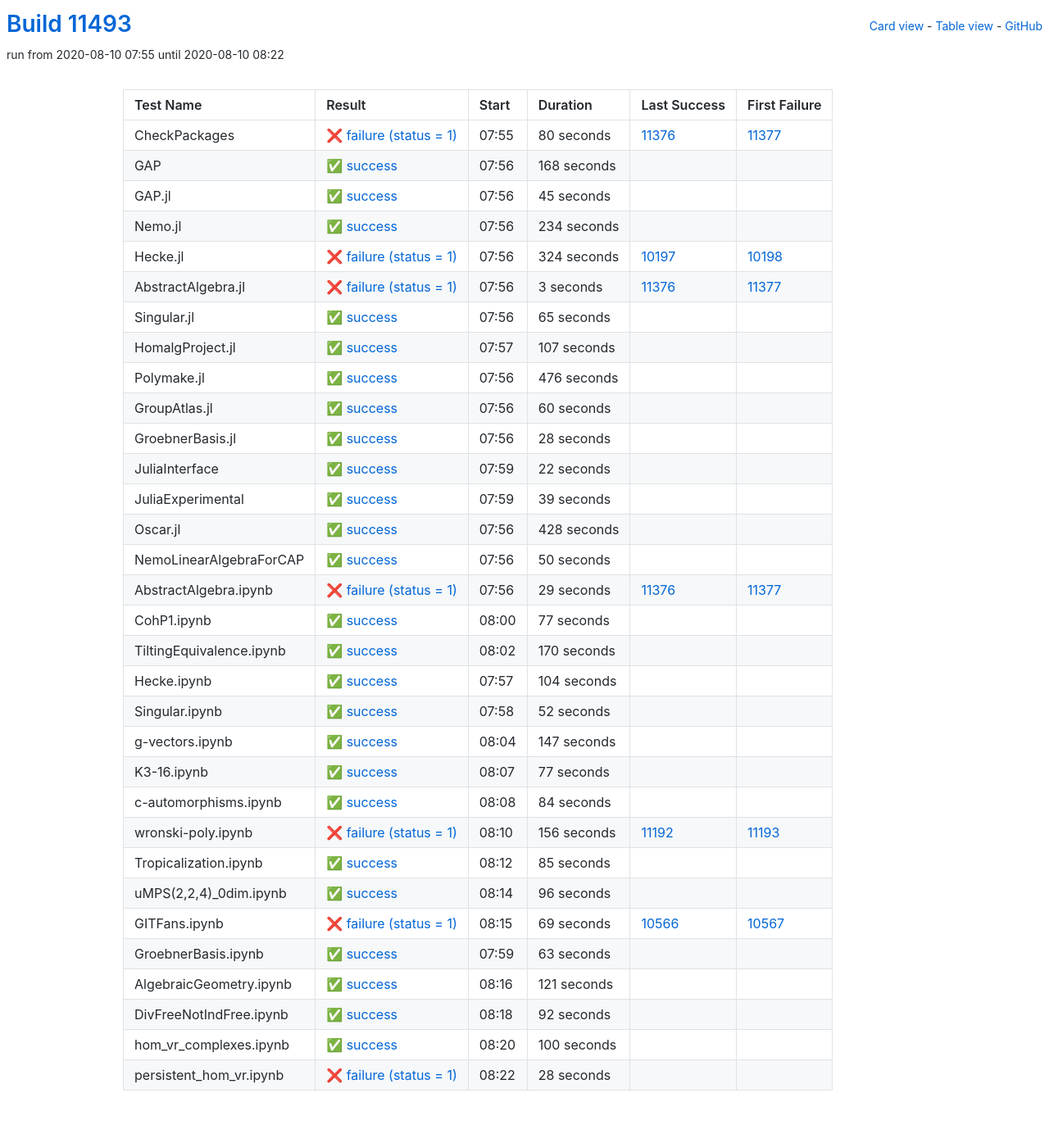
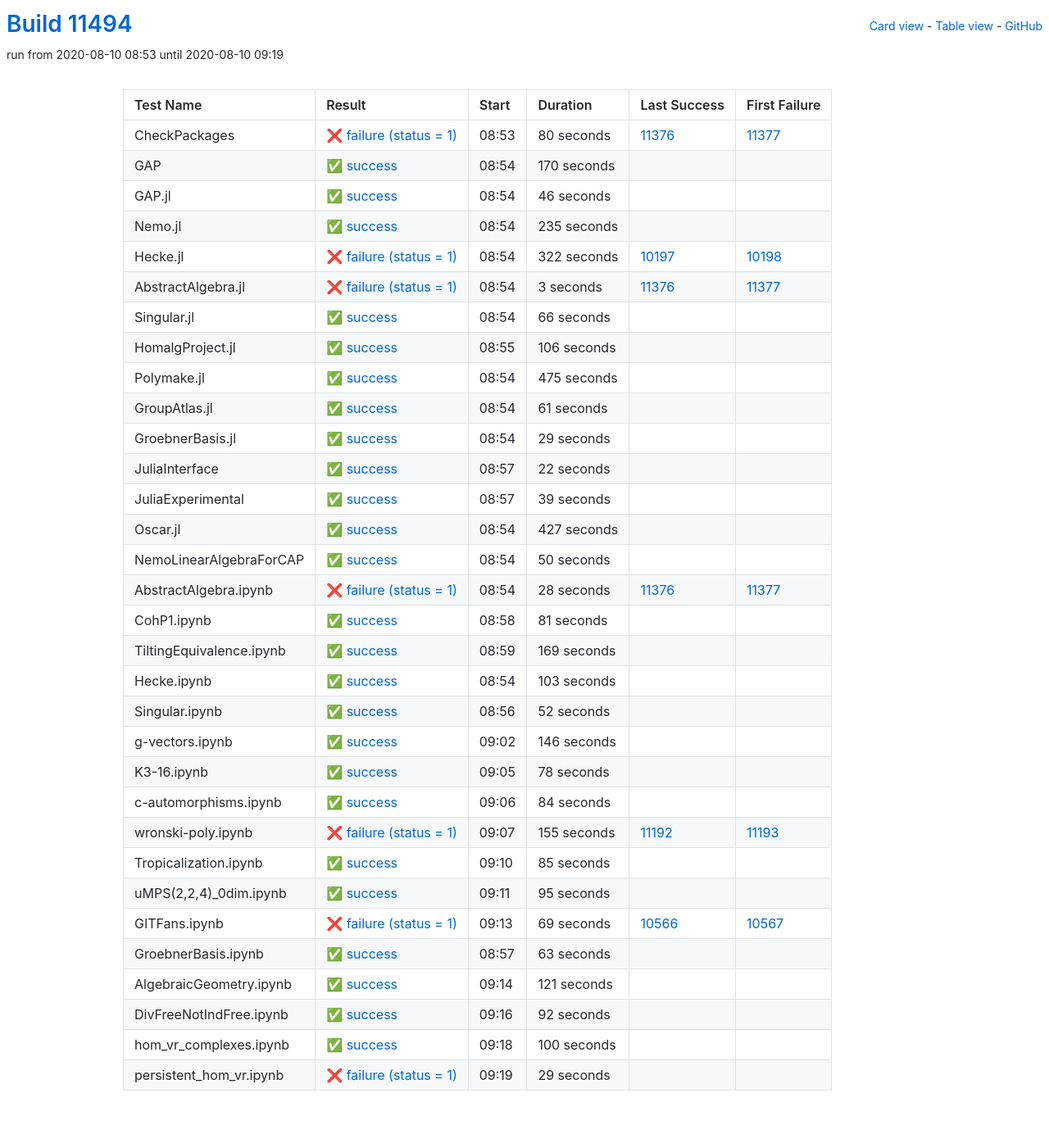
Before and after one commit to oscar-system/oscar-ci-status, a Jekyll site: the page built from table.html, in a window 1280 px wide. Shown: the whole page at 82% size. Built offline with Jekyll 4.4.1, drawn with Linux system fonts in a browser that asks for light colours.

Commit message:
Build #11494

```diff
--- a/_data/ci.yml
+++ b/_data/ci.yml
@@ -1,6 +1,6 @@
 ---
-build: 11493
-build_url: https://oscarci.mathematik.uni-kl.de/job/oscar/11493/
+build: 11494
+build_url: https://oscarci.mathematik.uni-kl.de/job/oscar/11494/
 job: oscar
 organization: oscar-system
 repo: oscar-ci-status
@@ -8,8 +8,8 @@
 tests:
 - name: CheckPackages
   id: checkpackages
-  log: https://oscarci.mathematik.uni-kl.de/job/oscar/11493/artifact/logs/build-11493/CheckPackages.log
-  start: 2020-08-10 07:55
+  log: https://oscarci.mathematik.uni-kl.de/job/oscar/11494/artifact/logs/build-11494/CheckPackages.log
+  start: 2020-08-10 08:53
   success: false
   exitcode: 1
   status: failure
@@ -20,56 +20,56 @@
   first_failure_url: https://oscarci.mathematik.uni-kl.de/job/oscar/11377/
 - name: GAP
   id: gap
-  log: https://oscarci.mathematik.uni-kl.de/job/oscar/11493/artifact/logs/build-11493/GAP.log
-  start: 2020-08-10 07:56
+  log: https://oscarci.mathematik.uni-kl.de/job/oscar/11494/artifact/logs/build-11494/GAP.log
+  start: 2020-08-10 08:54
   success: true
   exitcode: 0
   status: success
-  duration: 168
+  duration: 170
   last_success: false
   last_success_url:
   first_failure: false
   first_failure_url:
 - name: GAP.jl
   id: gap-jl
-  log: https://oscarci.mathematik.uni-kl.de/job/oscar/11493/artifact/logs/build-11493/GAP.jl.log
-  start: 2020-08-10 07:56
+  log: https://oscarci.mathematik.uni-kl.de/job/oscar/11494/artifact/logs/build-11494/GAP.jl.log
+  start: 2020-08-10 08:54
   success: true
   exitcode: 0
   status: success
-  duration: 45
+  duration: 46
   last_success: false
   last_success_url:
   first_failure: false
   first_failure_url:
 - name: Nemo.jl
   id: nemo-jl
-  log: https://oscarci.mathematik.uni-kl.de/job/oscar/11493/artifact/logs/build-11493/Nemo.jl.log
-  start: 2020-08-10 07:56
+  log: https://oscarci.mathematik.uni-kl.de/job/oscar/11494/artifact/logs/build-11494/Nemo.jl.log
+  start: 2020-08-10 08:54
   success: true
   exitcode: 0
   status: success
-  duration: 234
+  duration: 235
   last_success: false
   last_success_url:
   first_failure: false
   first_failure_url:
 - name: Hecke.jl
   id: hecke-jl
-  log: https://oscarci.mathematik.uni-kl.de/job/oscar/11493/artifact/logs/build-11493/Hecke.jl.log
-  start: 2020-08-10 07:56
+  log: https://oscarci.mathematik.uni-kl.de/job/oscar/11494/artifact/logs/build-11494/Hecke.jl.log
+  start: 2020-08-10 08:54
   success: false
   exitcode: 1
   status: failure
-  duration: 324
+  duration: 322
   last_success: 10197
   last_success_url: https://oscarci.mathematik.uni-kl.de/job/oscar/10197/
   first_failure: 10198
   first_failure_url: https://oscarci.mathematik.uni-kl.de/job/oscar/10198/
 - name: AbstractAlgebra.jl
   id: abstractalgebra-jl
-  log: https://oscarci.mathematik.uni-kl.de/job/oscar/11493/artifact/logs/build-11493/AbstractAlgebra.jl.log
-  start: 2020-08-10 07:56
+  log: https://oscarci.mathematik.uni-kl.de/job/oscar/11494/artifact/logs/build-11494/AbstractAlgebra.jl.log
+  start: 2020-08-10 08:54
   success: false
   exitcode: 1
   status: failure
@@ -80,68 +80,68 @@
   first_failure_url: https://oscarci.mathematik.uni-kl.de/job/oscar/11377/
 - name: Singular.jl
   id: singular-jl
-  log: https://oscarci.mathematik.uni-kl.de/job/oscar/11493/artifact/logs/build-11493/Singular.jl.log
-  start: 2020-08-10 07:56
+  log: https://oscarci.mathematik.uni-kl.de/job/oscar/11494/artifact/logs/build-11494/Singular.jl.log
+  start: 2020-08-10 08:54
   success: true
   exitcode: 0
   status: success
-  duration: 65
+  duration: 66
   last_success: false
   last_success_url:
   first_failure: false
   first_failure_url:
 - name: HomalgProject.jl
   id: homalgproject-jl
-  log: https://oscarci.mathematik.uni-kl.de/job/oscar/11493/artifact/logs/build-11493/HomalgProject.jl.log
-  start: 2020-08-10 07:57
+  log: https://oscarci.mathematik.uni-kl.de/job/oscar/11494/artifact/logs/build-11494/HomalgProject.jl.log
+  start: 2020-08-10 08:55
   success: true
   exitcode: 0
   status: success
-  duration: 107
+  duration: 106
   last_success: false
   last_success_url:
   first_failure: false
   first_failure_url:
 - name: Polymake.jl
   id: polymake-jl
-  log: https://oscarci.mathematik.uni-kl.de/job/oscar/11493/artifact/logs/build-11493/Polymake.jl.log
-  start: 2020-08-10 07:56
+  log: https://oscarci.mathematik.uni-kl.de/job/oscar/11494/artifact/logs/build-11494/Polymake.jl.log
+  start: 2020-08-10 08:54
   success: true
   exitcode: 0
   status: success
-  duration: 476
+  duration: 475
   last_success: false
   last_success_url:
   first_failure: false
   first_failure_url:
 - name: GroupAtlas.jl
   id: groupatlas-jl
-  log: https://oscarci.mathematik.uni-kl.de/job/oscar/11493/artifact/logs/build-11493/GroupAtlas.jl.log
-  start: 2020-08-10 07:56
+  log: https://oscarci.mathematik.uni-kl.de/job/oscar/11494/artifact/logs/build-11494/GroupAtlas.jl.log
+  start: 2020-08-10 08:54
   success: true
   exitcode: 0
   status: success
-  duration: 60
+  duration: 61
   last_success: false
   last_success_url:
   first_failure: false
   first_failure_url:
 - name: GroebnerBasis.jl
   id: groebnerbasis-jl
-  log: https://oscarci.mathematik.uni-kl.de/job/oscar/11493/artifact/logs/build-11493/GroebnerBasis.jl.log
-  start: 2020-08-10 07:56
+  log: https://oscarci.mathematik.uni-kl.de/job/oscar/11494/artifact/logs/build-11494/GroebnerBasis.jl.log
+  start: 2020-08-10 08:54
   success: true
   exitcode: 0
   status: success
-  duration: 28
+  duration: 29
   last_success: false
   last_success_url:
   first_failure: false
   first_failure_url:
 - name: JuliaInterface
   id: juliainterface
-  log: https://oscarci.mathematik.uni-kl.de/job/oscar/11493/artifact/logs/build-11493/JuliaInterface.log
-  start: 2020-08-10 07:59
+  log: https://oscarci.mathematik.uni-kl.de/job/oscar/11494/artifact/logs/build-11494/JuliaInterface.log
+  start: 2020-08-10 08:57
   success: true
   exitcode: 0
   status: success
@@ -152,8 +152,8 @@
   first_failure_url:
 - name: JuliaExperimental
   id: juliaexperimental
-  log: https://oscarci.mathematik.uni-kl.de/job/oscar/11493/artifact/logs/build-11493/JuliaExperimental.log
-  start: 2020-08-10 07:59
+  log: https://oscarci.mathematik.uni-kl.de/job/oscar/11494/artifact/logs/build-11494/JuliaExperimental.log
+  start: 2020-08-10 08:57
   success: true
   exitcode: 0
   status: success
@@ -164,20 +164,20 @@
   first_failure_url:
 - name: Oscar.jl
   id: oscar-jl
-  log: https://oscarci.mathematik.uni-kl.de/job/oscar/11493/artifact/logs/build-11493/Oscar.jl.log
-  start: 2020-08-10 07:56
+  log: https://oscarci.mathematik.uni-kl.de/job/oscar/11494/artifact/logs/build-11494/Oscar.jl.log
+  start: 2020-08-10 08:54
   success: true
   exitcode: 0
   status: success
-  duration: 428
+  duration: 427
   last_success: false
   last_success_url:
   first_failure: false
   first_failure_url:
 - name: NemoLinearAlgebraForCAP
   id: nemolinearalgebraforcap
-  log: https://oscarci.mathematik.uni-kl.de/job/oscar/11493/artifact/logs/build-11493/NemoLinearAlgebraForCAP.log
-  start: 2020-08-10 07:56
+  log: https://oscarci.mathematik.uni-kl.de/job/oscar/11494/artifact/logs/build-11494/NemoLinearAlgebraForCAP.log
+  start: 2020-08-10 08:54
   success: true
   exitcode: 0
   status: success
@@ -188,56 +188,56 @@
   first_failure_url:
 - name: AbstractAlgebra.ipynb
   id: abstractalgebra-ipynb
-  log: https://oscarci.mathematik.uni-kl.de/job/oscar/11493/artifact/logs/build-11493/AbstractAlgebra.ipynb.log
-  start: 2020-08-10 07:56
+  log: https://oscarci.mathematik.uni-kl.de/job/oscar/11494/artifact/logs/build-11494/AbstractAlgebra.ipynb.log
+  start: 2020-08-10 08:54
   success: false
   exitcode: 1
   status: failure
-  duration: 29
+  duration: 28
   last_success: 11376
   last_success_url: https://oscarci.mathematik.uni-kl.de/job/oscar/11376/
   first_failure: 11377
   first_failure_url: https://oscarci.mathematik.uni-kl.de/job/oscar/11377/
 - name: CohP1.ipynb
   id: cohp1-ipynb
-  log: https://oscarci.mathematik.uni-kl.de/job/oscar/11493/artifact/logs/build-11493/CohP1.ipynb.log
-  start: 2020-08-10 08:00
+  log: https://oscarci.mathematik.uni-kl.de/job/oscar/11494/artifact/logs/build-11494/CohP1.ipynb.log
+  start: 2020-08-10 08:58
   success: true
   exitcode: 0
   status: success
-  duration: 77
+  duration: 81
   last_success: false
   last_success_url:
   first_failure: false
   first_failure_url:
 - name: TiltingEquivalence.ipynb
   id: tiltingequivalence-ipynb
-  log: https://oscarci.mathematik.uni-kl.de/job/oscar/11493/artifact/logs/build-11493/TiltingEquivalence.ipynb.log
-  start: 2020-08-10 08:02
+  log: https://oscarci.mathematik.uni-kl.de/job/oscar/11494/artifact/logs/build-11494/TiltingEquivalence.ipynb.log
+  start: 2020-08-10 08:59
   success: true
   exitcode: 0
   status: success
-  duration: 170
+  duration: 169
   last_success: false
   last_success_url:
   first_failure: false
   first_failure_url:
 - name: Hecke.ipynb
   id: hecke-ipynb
-  log: https://oscarci.mathematik.uni-kl.de/job/oscar/11493/artifact/logs/build-11493/Hecke.ipynb.log
-  start: 2020-08-10 07:57
+  log: https://oscarci.mathematik.uni-kl.de/job/oscar/11494/artifact/logs/build-11494/Hecke.ipynb.log
+  start: 2020-08-10 08:54
   success: true
   exitcode: 0
   status: success
-  duration: 104
+  duration: 103
   last_success: false
   last_success_url:
   first_failure: false
   first_failure_url:
 - name: Singular.ipynb
   id: singular-ipynb
-  log: https://oscarci.mathematik.uni-kl.de/job/oscar/11493/artifact/logs/build-11493/Singular.ipynb.log
-  start: 2020-08-10 07:58
+  log: https://oscarci.mathematik.uni-kl.de/job/oscar/11494/artifact/logs/build-11494/Singular.ipynb.log
+  start: 2020-08-10 08:56
   success: true
   exitcode: 0
   status: success
@@ -248,32 +248,32 @@
   first_failure_url:
 - name: g-vectors.ipynb
   id: g-vectors-ipynb
-  log: https://oscarci.mathematik.uni-kl.de/job/oscar/11493/artifact/logs/build-11493/g-vectors.ipynb.log
-  start: 2020-08-10 08:04
+  log: https://oscarci.mathematik.uni-kl.de/job/oscar/11494/artifact/logs/build-11494/g-vectors.ipynb.log
+  start: 2020-08-10 09:02
   success: true
   exitcode: 0
   status: success
-  duration: 147
+  duration: 146
   last_success: false
   last_success_url:
   first_failure: false
   first_failure_url:
 - name: K3-16.ipynb
   id: k3-16-ipynb
-  log: https://oscarci.mathematik.uni-kl.de/job/oscar/11493/artifact/logs/build-11493/K3-16.ipynb.log
-  start: 2020-08-10 08:07
+  log: https://oscarci.mathematik.uni-kl.de/job/oscar/11494/artifact/logs/build-11494/K3-16.ipynb.log
+  start: 2020-08-10 09:05
   success: true
   exitcode: 0
   status: success
-  duration: 77
+  duration: 78
   last_success: false
   last_success_url:
   first_failure: false
   first_failure_url:
 - name: c-automorphisms.ipynb
   id: c-automorphisms-ipynb
-  log: https://oscarci.mathematik.uni-kl.de/job/oscar/11493/artifact/logs/build-11493/c-automorphisms.ipynb.log
-  start: 2020-08-10 08:08
+  log: https://oscarci.mathematik.uni-kl.de/job/oscar/11494/artifact/logs/build-11494/c-automorphisms.ipynb.log
+  start: 2020-08-10 09:06
   success: true
   exitcode: 0
   status: success
@@ -284,20 +284,20 @@
   first_failure_url:
 - name: wronski-poly.ipynb
   id: wronski-poly-ipynb
-  log: https://oscarci.mathematik.uni-kl.de/job/oscar/11493/artifact/logs/build-11493/wronski-poly.ipynb.log
-  start: 2020-08-10 08:10
+  log: https://oscarci.mathematik.uni-kl.de/job/oscar/11494/artifact/logs/build-11494/wronski-poly.ipynb.log
+  start: 2020-08-10 09:07
   success: false
   exitcode: 1
   status: failure
-  duration: 156
+  duration: 155
   last_success: 11192
   last_success_url: https://oscarci.mathematik.uni-kl.de/job/oscar/11192/
   first_failure: 11193
   first_failure_url: https://oscarci.mathematik.uni-kl.de/job/oscar/11193/
 - name: Tropicalization.ipynb
   id: tropicalization-ipynb
-  log: https://oscarci.mathematik.uni-kl.de/job/oscar/11493/artifact/logs/build-11493/Tropicalization.ipynb.log
-  start: 2020-08-10 08:12
+  log: https://oscarci.mathematik.uni-kl.de/job/oscar/11494/artifact/logs/build-11494/Tropicalization.ipynb.log
+  start: 2020-08-10 09:10
   success: true
   exitcode: 0
   status: success
@@ -308,20 +308,20 @@
   first_failure_url:
 - name: uMPS(2,2,4)_0dim.ipynb
   id: umps-2-2-4-0dim-ipynb
-  log: https://oscarci.mathematik.uni-kl.de/job/oscar/11493/artifact/logs/build-11493/uMPS-2-2-4-_0dim.ipynb.log
-  start: 2020-08-10 08:14
+  log: https://oscarci.mathematik.uni-kl.de/job/oscar/11494/artifact/logs/build-11494/uMPS-2-2-4-_0dim.ipynb.log
+  start: 2020-08-10 09:11
   success: true
   exitcode: 0
   status: success
-  duration: 96
+  duration: 95
   last_success: false
   last_success_url:
   first_failure: false
   first_failure_url:
 - name: GITFans.ipynb
   id: gitfans-ipynb
-  log: https://oscarci.mathematik.uni-kl.de/job/oscar/11493/artifact/logs/build-11493/GITFans.ipynb.log
-  start: 2020-08-10 08:15
+  log: https://oscarci.mathematik.uni-kl.de/job/oscar/11494/artifact/logs/build-11494/GITFans.ipynb.log
+  start: 2020-08-10 09:13
   success: false
   exitcode: 1
   status: failure
@@ -332,8 +332,8 @@
   first_failure_url: https://oscarci.mathematik.uni-kl.de/job/oscar/10567/
 - name: GroebnerBasis.ipynb
   id: groebnerbasis-ipynb
-  log: https://oscarci.mathematik.uni-kl.de/job/oscar/11493/artifact/logs/build-11493/GroebnerBasis.ipynb.log
-  start: 2020-08-10 07:59
+  log: https://oscarci.mathematik.uni-kl.de/job/oscar/11494/artifact/logs/build-11494/GroebnerBasis.ipynb.log
+  start: 2020-08-10 08:57
   success: true
   exitcode: 0
   status: success
@@ -344,8 +344,8 @@
   first_failure_url:
 - name: AlgebraicGeometry.ipynb
   id: algebraicgeometry-ipynb
-  log: https://oscarci.mathematik.uni-kl.de/job/oscar/11493/artifact/logs/build-11493/AlgebraicGeometry.ipynb.log
-  start: 2020-08-10 08:16
+  log: https://oscarci.mathematik.uni-kl.de/job/oscar/11494/artifact/logs/build-11494/AlgebraicGeometry.ipynb.log
+  start: 2020-08-10 09:14
   success: true
   exitcode: 0
   status: success
@@ -356,8 +356,8 @@
   first_failure_url:
 - name: DivFreeNotIndFree.ipynb
   id: divfreenotindfree-ipynb
-  log: https://oscarci.mathematik.uni-kl.de/job/oscar/11493/artifact/logs/build-11493/DivFreeNotIndFree.ipynb.log
-  start: 2020-08-10 08:18
+  log: https://oscarci.mathematik.uni-kl.de/job/oscar/11494/artifact/logs/build-11494/DivFreeNotIndFree.ipynb.log
+  start: 2020-08-10 09:16
   success: true
   exitcode: 0
   status: success
@@ -368,8 +368,8 @@
   first_failure_url:
 - name: hom_vr_complexes.ipynb
   id: hom-vr-complexes-ipynb
-  log: https://oscarci.mathematik.uni-kl.de/job/oscar/11493/artifact/logs/build-11493/hom_vr_complexes.ipynb.log
-  start: 2020-08-10 08:20
+  log: https://oscarci.mathematik.uni-kl.de/job/oscar/11494/artifact/logs/build-11494/hom_vr_complexes.ipynb.log
+  start: 2020-08-10 09:18
   success: true
   exitcode: 0
   status: success
@@ -380,12 +380,12 @@
   first_failure_url:
 - name: persistent_hom_vr.ipynb
   id: persistent-hom-vr-ipynb
-  log: https://oscarci.mathematik.uni-kl.de/job/oscar/11493/artifact/logs/build-11493/persistent_hom_vr.ipynb.log
-  start: 2020-08-10 08:22
+  log: https://oscarci.mathematik.uni-kl.de/job/oscar/11494/artifact/logs/build-11494/persistent_hom_vr.ipynb.log
+  start: 2020-08-10 09:19
   success: false
   exitcode: 1
   status: failure
-  duration: 28
+  duration: 29
   last_success: false
   last_success_url:
   first_failure: false
```
Also changed, not shown: README.md.
